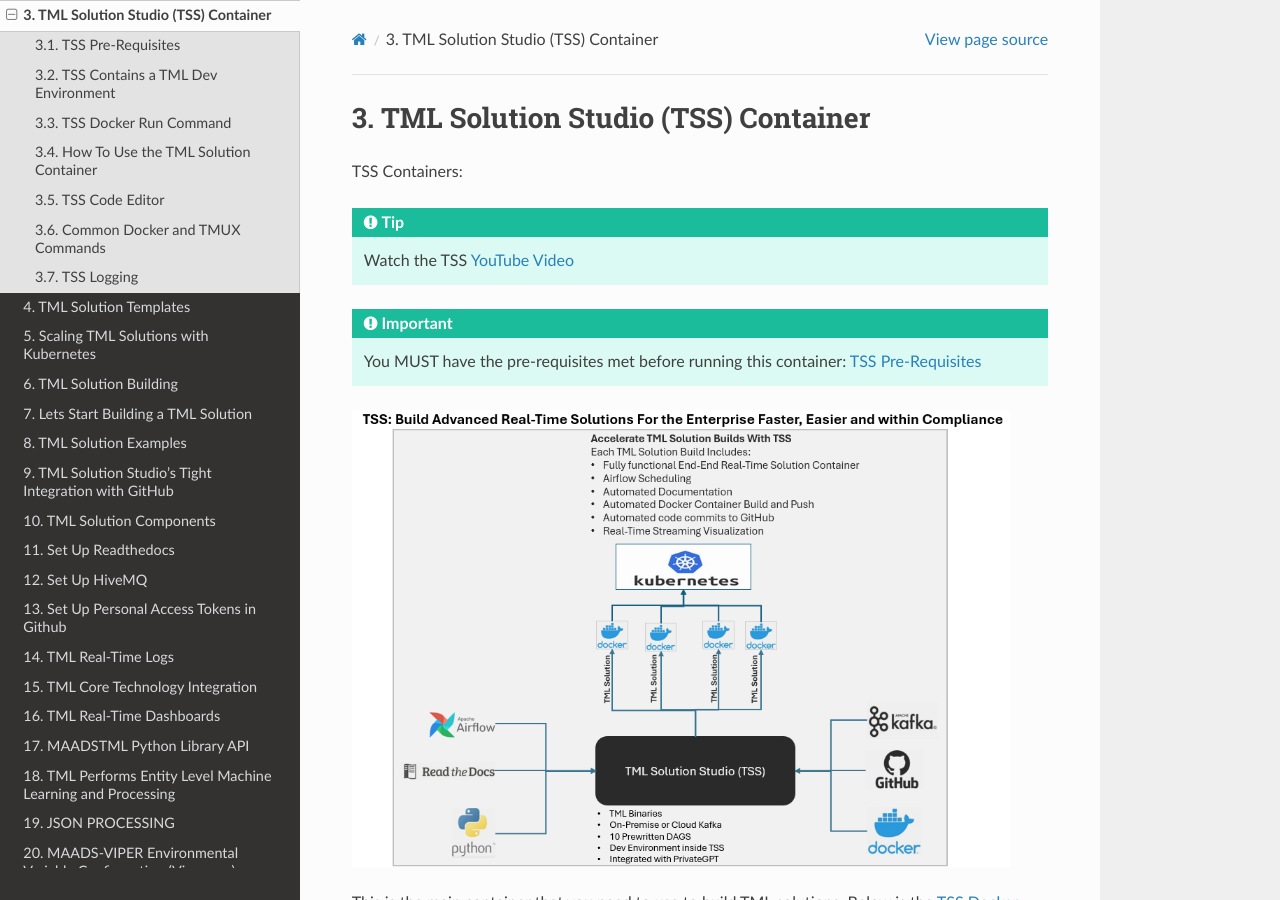
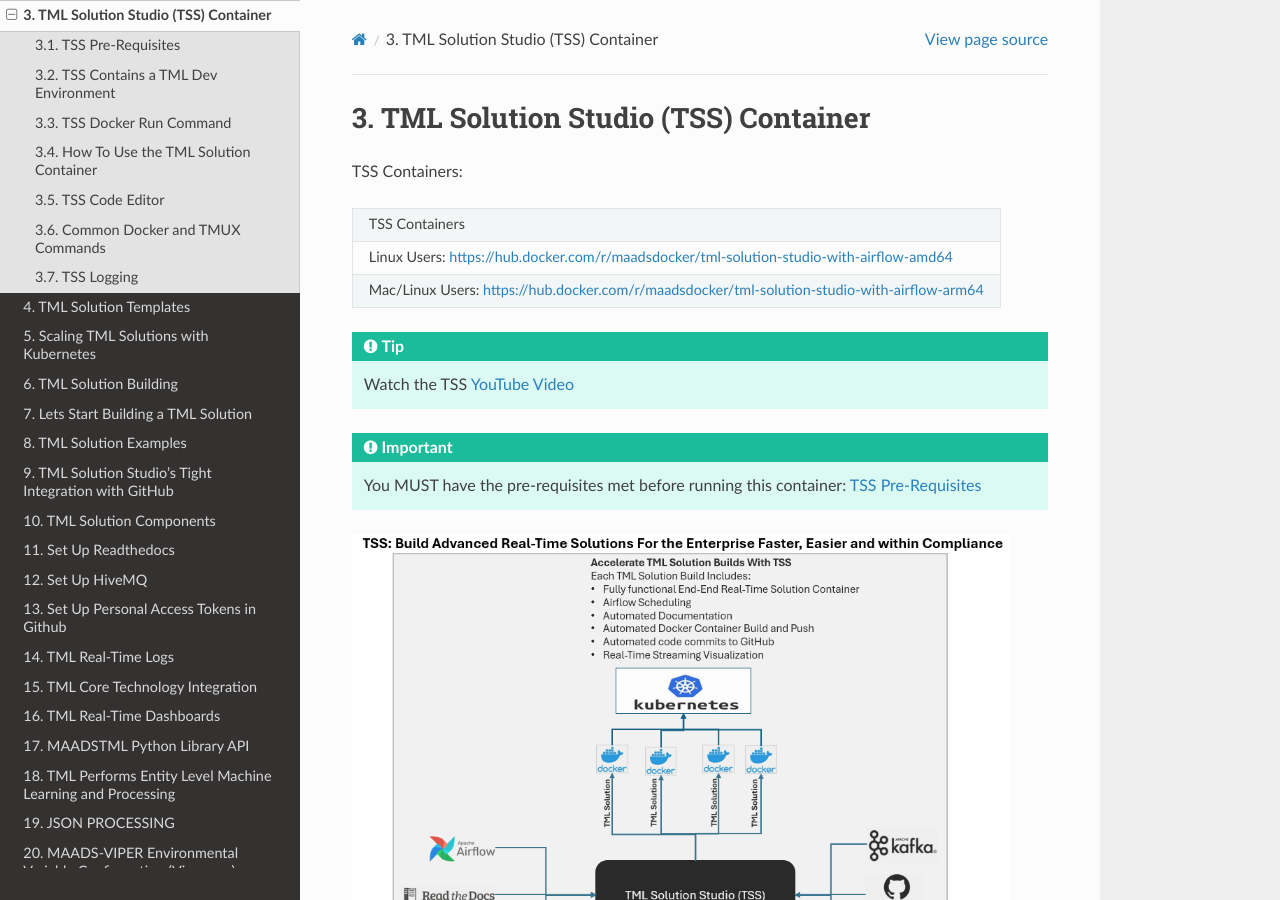
Before and after one commit to smaurice101/readthedocs, a Sphinx documentation site: the page built from docs/source/docker.rst, in a window 1280 px wide and 900 px high. Built offline with Sphinx 7.4.7 and the Read the Docs theme 3.1.0, drawn with Linux system fonts in a browser that asks for light colours.

Commit message:
Update docker.rst

```diff
--- a/docs/source/docker.rst
+++ b/docs/source/docker.rst
@@ -4,9 +4,10 @@
 TSS Containers:
 
 .. list-table::
+
    * - TSS Containers
-     - Linux Users: `<https://hub.docker.com/r/maadsdocker/tml-solution-studio-with-airflow-amd64>`_
-     - Mac/Linux Users: `<https://hub.docker.com/r/maadsdocker/tml-solution-studio-with-airflow-arm64>`_
+   * - Linux Users: `<https://hub.docker.com/r/maadsdocker/tml-solution-studio-with-airflow-amd64>`_
+   * - Mac/Linux Users: `<https://hub.docker.com/r/maadsdocker/tml-solution-studio-with-airflow-arm64>`_
 
 .. tip::
    Watch the TSS `YouTube Video <https://www.youtube.com/watch?v=z3h2nJXVgUs>`_
```
